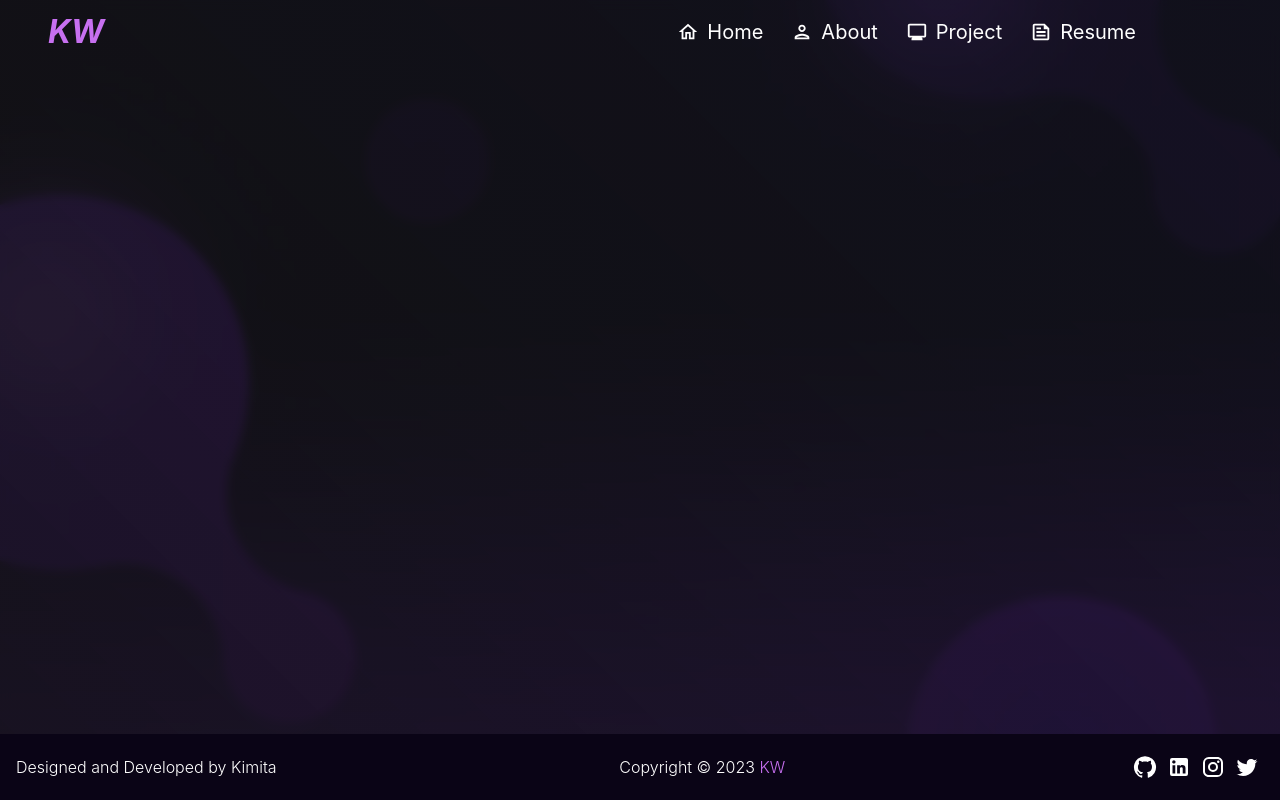
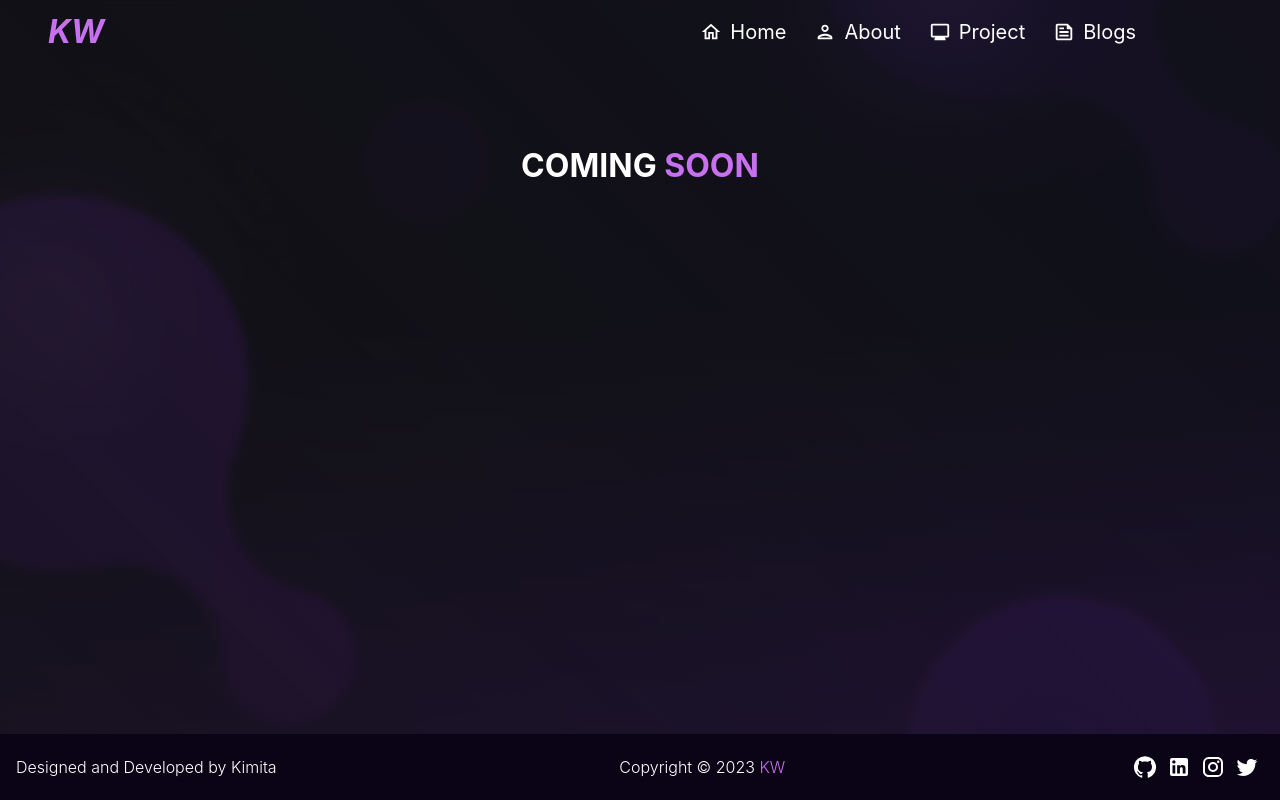
Before and after one commit to kimitaWanjohi/portfolio, a React (Vite) app: page /blogs in a window 1280 px wide. Built offline with nearby package versions, Linux system fonts and the light colour scheme.

Commit message:
Blogs page

```diff
--- a/src/App.tsx
+++ b/src/App.tsx
@@ -7,6 +7,7 @@ import Loading from './components/Layout/Loading';
 const Home: React.FC = lazy(() => import('./components/Home'));
 const About: React.FC = lazy(() => import('./components/About'));
 const Projects: React.FC = lazy(() => import('./components/Projects'));
+const Blogs: React.FC = lazy(() => import('./components/Blogs'));
 
 //TODO add nprogress loader
 
@@ -22,6 +23,7 @@ function App() {
               <Route path="/" element={<Home />} />
               <Route path="/about" element={<About />} />
               <Route path="/projects" element={<Projects />} />
+              <Route path="/blogs" element={<Blogs />} />
             </Routes>
           </Layout>
         </div>
--- /dev/null
+++ b/src/components/Blogs.tsx
@@ -0,0 +1,31 @@
+import React from 'react';
+
+import Box from '@mui/material/Box';
+import Typography from '@mui/material/Typography';
+import { styled } from '@mui/material/styles';
+
+const Span = styled('span')(({theme}) => ({
+    color: theme.palette.secondary.main,
+}))
+
+const Blogs: React.FC = () => {
+
+    return (
+        <Box
+            sx={{
+                my: 10,
+                mx: 8,
+            }}
+        >
+            <Typography variant="h4" align="center" gutterBottom>
+                COMING<Span> SOON</Span>
+            </Typography>
+
+
+
+        </Box>
+    )
+}
+
+
+export default Blogs
--- a/src/components/Layout/Navbar.tsx
+++ b/src/components/Layout/Navbar.tsx
@@ -89,7 +89,7 @@ const Navbar: React.FC = () => {
                     <NavLink size="large" variant="text" onClick={() => navigate('/')} startIcon={<HomeOutlinedIcon />}>Home</NavLink>
                     <NavLink size="large" variant="text" onClick={() => navigate('/about')} startIcon={<PersonOutlinedIcon />}>About</NavLink>
                     <NavLink size="large" variant="text" onClick={() => navigate('/projects')} startIcon={<MonitorOutlinedIcon />}>Project</NavLink>
-                    <NavLink size="large" variant="text" onClick={() => navigate('/resume')} startIcon={<FeedOutlinedIcon />}>Resume</NavLink>
+                    <NavLink size="large" variant="text" onClick={() => navigate('/blogs')} startIcon={<FeedOutlinedIcon />}>Blogs</NavLink>
                 </NavLinks>
 
                 <IconButton
@@ -142,7 +142,7 @@ const Navbar: React.FC = () => {
                     <NavLink size="large" variant="text" onClick={() => {navigate('/'); setOpen(false);}} startIcon={<HomeOutlinedIcon />}>Home</NavLink>
                     <NavLink size="large" variant="text" onClick={() => {navigate('/about'); setOpen(false);}} startIcon={<PersonOutlinedIcon />}>About</NavLink>
                     <NavLink size="large" variant="text" onClick={() => {navigate('/projects'); setOpen(false);}} startIcon={<MonitorOutlinedIcon />}>Project</NavLink>
-                    <NavLink size="large" variant="text" onClick={() => {navigate('/resume'); setOpen(false);}} startIcon={<FeedOutlinedIcon />}>Resume</NavLink>
+                    <NavLink size="large" variant="text" onClick={() => {navigate('/blogs'); setOpen(false);}} startIcon={<FeedOutlinedIcon />}>Blogs</NavLink>
                 </Box>
             </Drawer>
         </AppBar>
```
Also changed, not shown: src/components/Projects/ContentLoader.tsx (added, +27 -0 lines).
